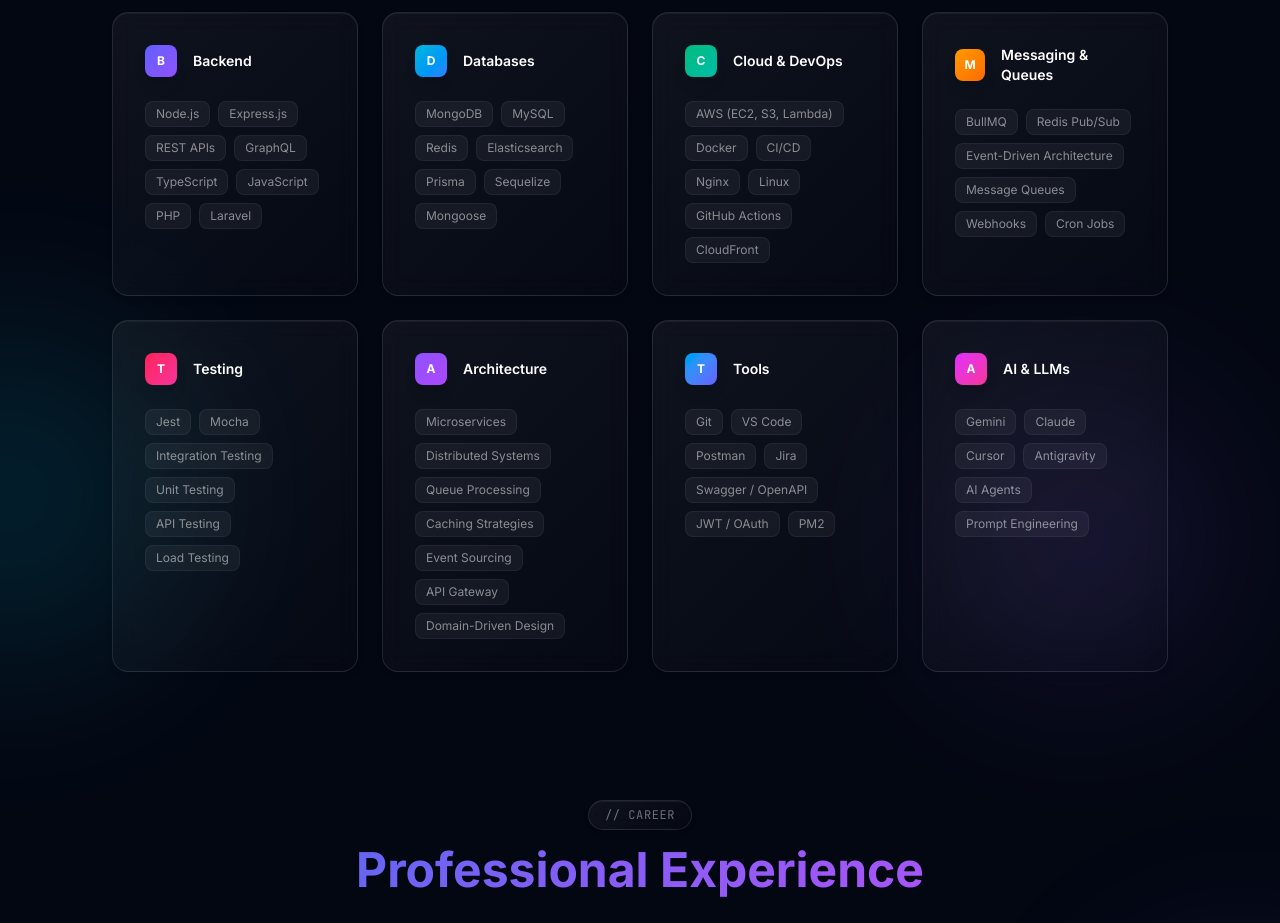
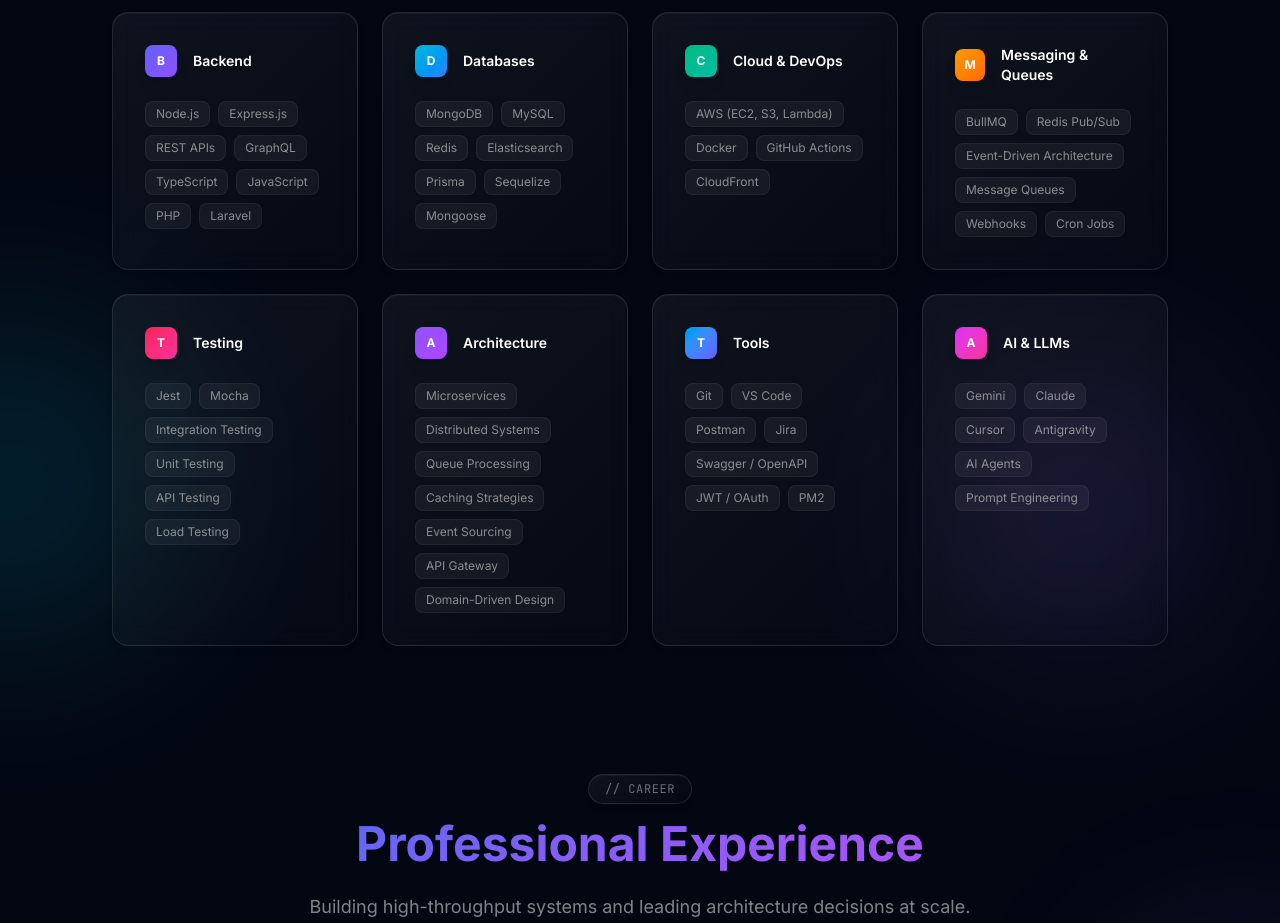
Before and after one commit to vikas123verma/portfolio, a React (Vite) app: page / in a window 1280 px wide. Shown: the part 2200-3123 px from the top of the page. Built offline with nearby package versions, Linux system fonts and the light colour scheme.

Commit message:
refactor: update resume file path and clean up redundant entries in skills list

```diff
--- a/src/components/sections/Hero.tsx
+++ b/src/components/sections/Hero.tsx
@@ -113,8 +113,8 @@
         >
           <Button
             variant="primary"
-            href="/Resume.pdf"
-            download="Resume.pdf"
+            href={`${import.meta.env.BASE_URL}VikasVerma.pdf`}
+            download="VikasVerma.pdf"
             icon={
               <svg className="w-4 h-4" fill="none" viewBox="0 0 24 24" strokeWidth={2} stroke="currentColor">
                 <path strokeLinecap="round" strokeLinejoin="round" d="M3 16.5v2.25A2.25 2.25 0 0 0 5.25 21h13.5A2.25 2.25 0 0 0 21 18.75V16.5M16.5 12 12 16.5m0 0L7.5 12m4.5 4.5V3" />
--- a/src/data/skills.ts
+++ b/src/data/skills.ts
@@ -43,9 +43,6 @@
     skills: [
       { name: 'AWS (EC2, S3, Lambda)' },
       { name: 'Docker' },
-      { name: 'CI/CD' },
-      { name: 'Nginx' },
-      { name: 'Linux' },
       { name: 'GitHub Actions' },
       { name: 'CloudFront' },
     ],
```
Also changed, not shown: 1 other file (tests, documents, lock files or other folders).
